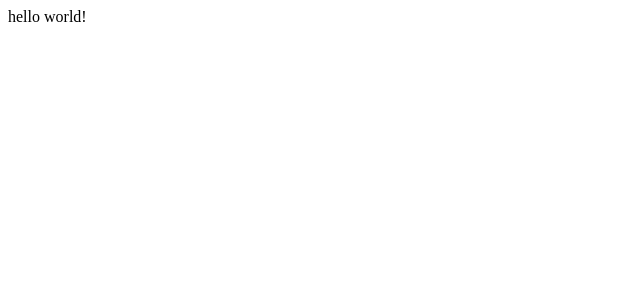
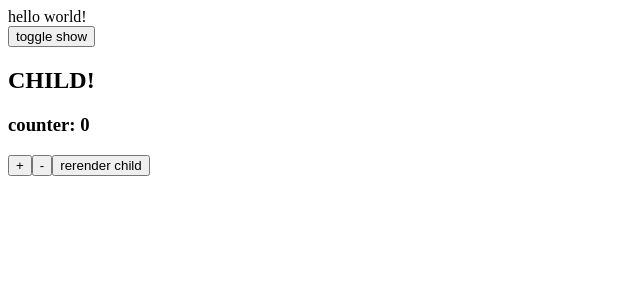
Before and after one commit to itstep-prepod/learn-react, a React (Create React App) app: page / in a window 1280 px wide. Shown: the top 300 px of the page, without its empty margins (0-640 px from the left). Built offline with nearby package versions, Linux system fonts and the light colour scheme.

Commit message:
useEffect

```diff
--- a/src/App.js
+++ b/src/App.js
@@ -1,7 +1,11 @@
 import React from "react";
-
-
+import { Showtime } from "./Showtime";
 
 export const App = () => {
-    return <div>hello world!</div>
-}
+  return (
+    <div>
+      <div>hello world!</div>
+      <Showtime />
+    </div>
+  );
+};
--- /dev/null
+++ b/src/Child.js
@@ -0,0 +1,45 @@
+import React, { useState, useEffect } from "react";
+
+export const Child = () => {
+  const [, rerender] = useState({});
+  const [posts, setPosts] = useState([]);
+  const [counter, setCounter] = useState(0);
+
+    const intervalId = setInterval(()=>{}, 1000);
+
+    console.log(intervalId)
+    // clearInterval(peremennaya)
+
+  useEffect(() => {
+    console.log('USE EFFECT');
+
+    // feetch('https://jsonplaceholder.typicode.com/posts')
+    // .then((rawData) => rawData.json())
+    // .then((data) => stPosts(data));
+    const func = (event) => {
+      console.log('KEY PRESSED');
+    }
+
+    window.addEventListener('keypress', func);
+
+  }, []);
+
+  // 1. сделать запрос на посты
+  // 2. сделать компонент для отображения ОДНОГО поста
+  // 3. с помощью компонента отобразить первые 10 постов,  из массива (с помощью созданного комопнета)
+  // 4. каждый пост должен иметь кнопку "toggle hot"
+  // 5. при нажатии на кнопку toggle hot, вокруг поста должна начать мигать красная рамка (бордер) каждые пол секунды
+  // 6. при нажатии на кнопку toggle hot еще раз мигание должно прекратиться
+
+  console.log("RENDER CHILD!");
+
+  return (
+    <div>
+      <h2>CHILD!</h2>
+      <h3>counter: {counter}</h3>
+      <button onClick={() => setCounter(counter + 1)}>+</button>
+      <button onClick={() => setCounter(counter - 1)}>-</button>
+      <button onClick={() => rerender({})}>rerender child</button>
+    </div>
+  );
+};
--- /dev/null
+++ b/src/Showtime.js
@@ -0,0 +1,16 @@
+import React, {useState} from "react";
+import {Child} from './Child';
+
+
+export const Showtime = () => {
+    const [shouldShow, setShouldShow] = useState(true);
+
+    const onClick = () => {
+        setShouldShow((show) => !show);
+    };
+
+    return (<div>
+        <button onClick={onClick}>toggle show</button>
+        {shouldShow && <Child/>}
+    </div>);
+};
```
